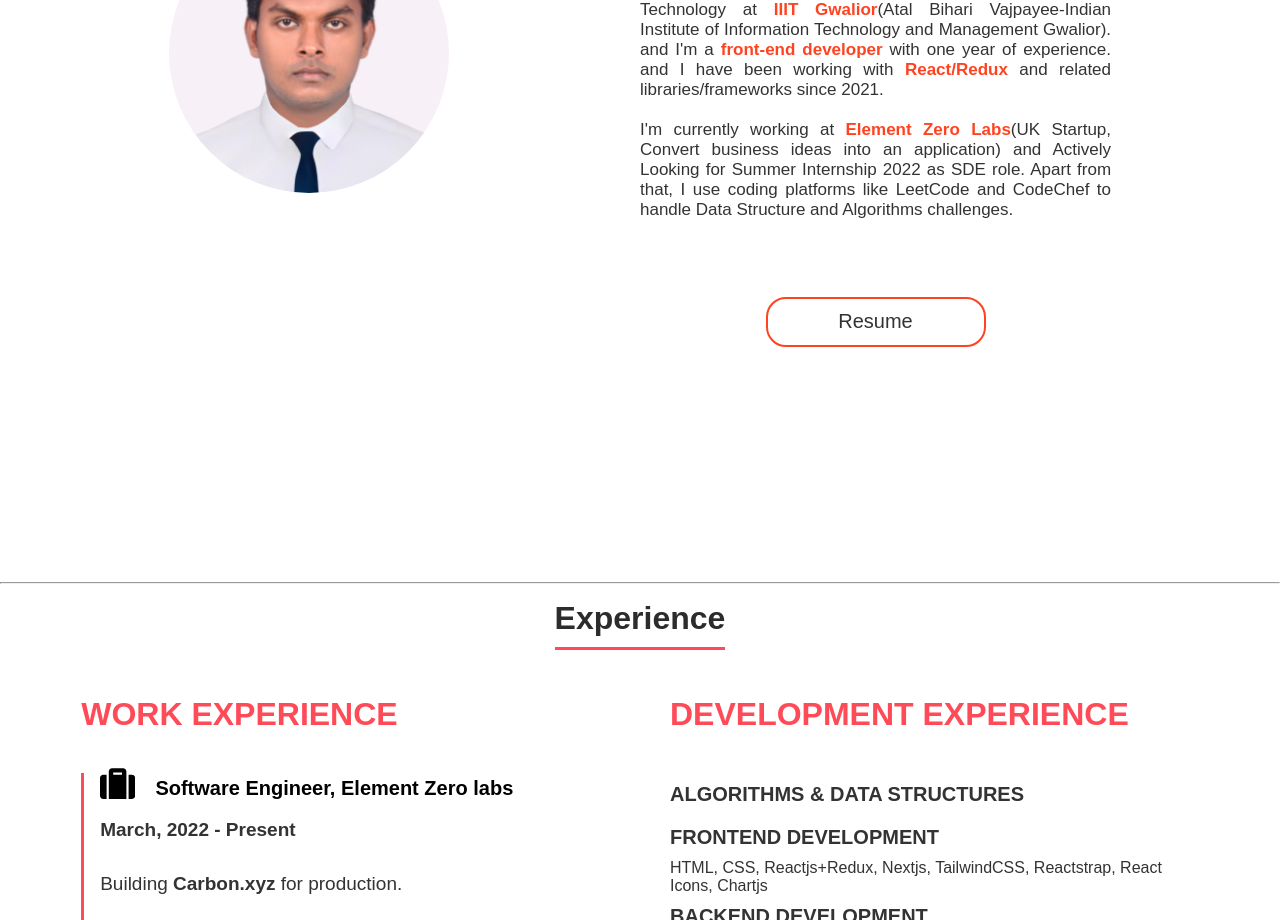
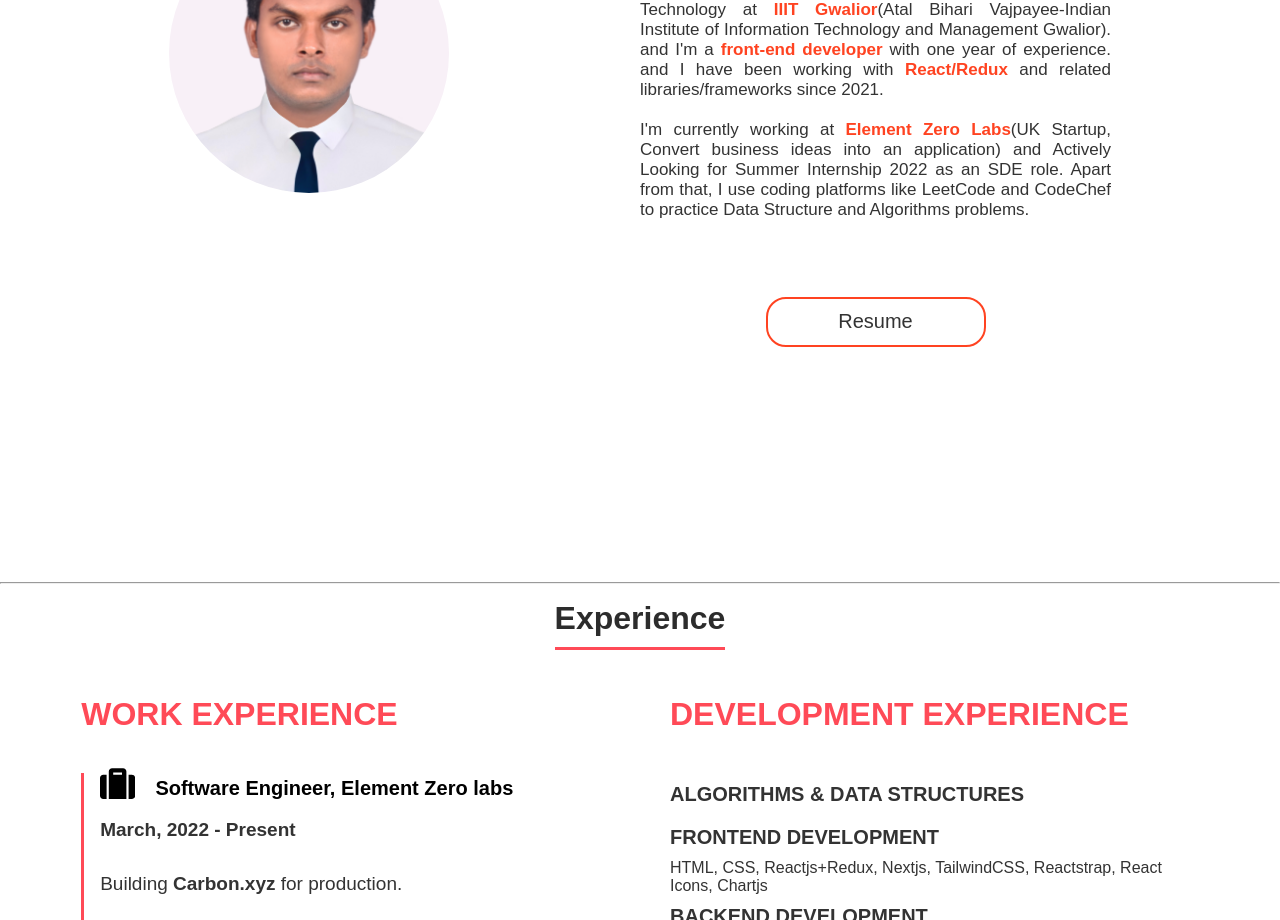
Before and after one commit to afroz23/afrozquraishi, a Next.js app: page / in a window 1280 px wide. Shown: the part 1020-1940 px from the top of the page. Built offline with nearby package versions, Linux system fonts and the light colour scheme.

Commit message:
about and homepage modified

```diff
--- a/pages/about.js
+++ b/pages/about.js
@@ -59,9 +59,9 @@
                   I&apos;m currently working at{" "}
                   <span className={styles.about_text}>Element Zero Labs</span>
                   (UK Startup, Convert business ideas into an application) and
-                  Actively Looking for Summer Internship 2022 as SDE role. Apart
-                  from that, I use coding platforms like LeetCode and CodeChef
-                  to handle Data Structure and Algorithms challenges.
+                  Actively Looking for Summer Internship 2022 as an SDE role.
+                  Apart from that, I use coding platforms like LeetCode and
+                  CodeChef to practice Data Structure and Algorithms problems.
                 </div>
               </div>
 
--- a/src/Components/Homepage.js
+++ b/src/Components/Homepage.js
@@ -5,16 +5,7 @@
 import { FaLinkedinIn, FaTwitter, FaInstagram } from "react-icons/fa";
 import { AiFillGithub } from "react-icons/ai";
 import profile from "../../public/Images/profile.svg";
-import { Spring } from "react-spring";
-import {
-  Link,
-  Button,
-  Element,
-  Events,
-  animateScroll as scroll,
-  scrollSpy,
-  scroller,
-} from "react-scroll";
+import { Link, Element, animateScroll as scroll } from "react-scroll";
 function Home() {
   return (
     <Element name="home">
```
